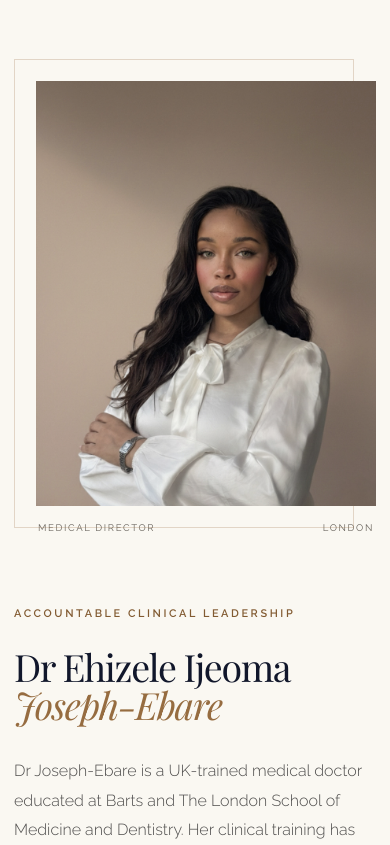
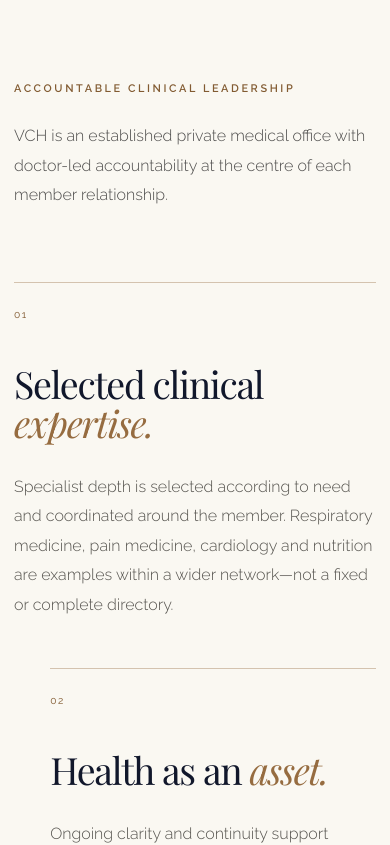
Before and after one commit to Rexdomine/VelvetCompassHealth, a React (Vite) app: page / in a window 390 px wide. Shown: the part 5260-6105 px from the top of the page. Built offline with nearby package versions, Linux system fonts and the light colour scheme.

Commit message:
fix(homepage): replace founder profile with institutional expertise

```diff
--- a/src/HomePage.jsx
+++ b/src/HomePage.jsx
@@ -117,18 +117,23 @@ export default function HomePage() {
           </div>
         </section>
 
-        <section className="director-section page-section" id="medical-director">
-          <div className="page-shell director-grid">
-            <div className="director-portrait">
-              <img src="/images/founder-portrait-new.jpg" alt="Dr Ehizele Ijeoma Joseph-Ebare" width="900" height="1125" loading="lazy" />
-              <div className="portrait-caption"><span>Medical Director</span><span>London</span></div>
+        <section className="expertise-section page-section" id="expertise">
+          <div className="page-shell">
+            <div className="expertise-intro">
+              <p className="eyebrow">Accountable clinical leadership</p>
+              <p>VCH is an established private medical office with doctor-led accountability at the centre of each member relationship.</p>
             </div>
-            <div>
-              <SectionHeading eyebrow="Accountable clinical leadership" title={<>Dr Ehizele Ijeoma <em>Joseph-Ebare</em></>}>
-                <p>Dr Joseph-Ebare is a UK-trained medical doctor educated at Barts and The London School of Medicine and Dentistry. Her clinical training has included cardiology, acute medicine, emergency medicine and complex multi-morbidity across major London teaching hospitals.</p>
-                <p>Velvet Compass Health reflects her professional standard: precise, accountable and resistant to both medical excess and medical neglect.</p>
-              </SectionHeading>
-              <blockquote>“Clinical excellence and emotional intelligence are not opposing forces. Decisive medicine requires both.”</blockquote>
+            <div className="expertise-pair">
+              <article className="expertise-proposition">
+                <p className="proposition-number" aria-hidden="true">01</p>
+                <h2>Selected clinical <em>expertise.</em></h2>
+                <p>Specialist depth is selected according to need and coordinated around the member. Respiratory medicine, pain medicine, cardiology and nutrition are examples within a wider network—not a fixed or complete directory.</p>
+              </article>
+              <article className="expertise-proposition">
+                <p className="proposition-number" aria-hidden="true">02</p>
+                <h2>Health as an <em>asset.</em></h2>
+                <p>Ongoing clarity and continuity support proportionate health decisions over time for people whose complex lives require a considered, connected clinical view.</p>
+              </article>
             </div>
           </div>
         </section>
@@ -159,7 +164,7 @@ export default function HomePage() {
             <a href="#how-it-works">How it works</a>
             <a href="#intelligence">Health intelligence</a>
             <a href="#international">International</a>
-            <a href="#medical-director">Medical Director</a>
+            <a href="#expertise">Expertise</a>
             <a href="#contact">Enquire</a>
             <a href="/memberarea">Member sign in</a>
           </nav>
--- a/src/components/SiteHeader.jsx
+++ b/src/components/SiteHeader.jsx
@@ -5,7 +5,7 @@ const links = [
   ['How it works', 'how-it-works'],
   ['Health intelligence', 'intelligence'],
   ['International', 'international'],
-  ['Medical Director', 'medical-director'],
+  ['Expertise', 'expertise'],
 ]
 
 export default function SiteHeader() {
--- a/src/index.css
+++ b/src/index.css
@@ -143,13 +143,15 @@ em { color: var(--bronze); font-weight: inherit; }
 .compass-route::after { content: ''; position: absolute; top: -4px; left: -4px; width: 9px; height: 9px; border-radius: 50%; background: var(--bronze); }
 .compass-north { position: absolute; z-index: 1; top: -8px; left: calc(50% - 5px); padding: 0 4px; background: var(--stone); color: var(--bronze); font: 600 .62rem Raleway, sans-serif; letter-spacing: .15em; }
 
-.director-section { background: var(--paper); }
-.director-grid { display: grid; grid-template-columns: .75fr 1fr; gap: clamp(60px, 10vw, 150px); align-items: center; }
-.director-portrait { position: relative; }
-.director-portrait::before { content: ''; position: absolute; inset: -22px 22px 22px -22px; border: 1px solid #966c4040; }
-.director-portrait img { width: 100%; aspect-ratio: 4 / 5; position: relative; object-fit: cover; object-position: center top; filter: saturate(.78) contrast(.98); }
-.portrait-caption { padding: 15px 2px; display: flex; justify-content: space-between; color: #6a655e; font-size: .6rem; letter-spacing: .17em; text-transform: uppercase; }
-.director-section blockquote { margin: 42px 0 0; padding: 24px 0 0 28px; border-left: 1px solid var(--bronze); color: var(--navy); font-size: clamp(1.35rem, 2.2vw, 2rem); font-style: italic; line-height: 1.5; }
+.expertise-section { background: var(--paper); }
+.expertise-intro { max-width: 620px; color: #4d4c4b; font-size: clamp(1rem, 1.3vw, 1.15rem); font-weight: 300; line-height: 1.85; }
+.expertise-intro p:last-child { margin: 0; }
+.expertise-pair { margin-top: clamp(72px, 9vw, 128px); display: grid; grid-template-columns: repeat(2, 1fr); gap: clamp(48px, 9vw, 128px); }
+.expertise-proposition { padding-top: 24px; border-top: 1px solid #966c4060; }
+.expertise-proposition:nth-child(2) { margin-top: clamp(72px, 10vw, 144px); }
+.proposition-number { margin: 0 0 42px; color: var(--bronze-text); font-size: .64rem; letter-spacing: .14em; }
+.expertise-proposition h2 { font-size: clamp(2.35rem, 4.2vw, 4.4rem); }
+.expertise-proposition > p:last-child { margin: 30px 0 0; color: #55534e; font-size: 1rem; font-weight: 300; line-height: 1.85; }
 
 .invitation-section { padding: clamp(90px, 11vw, 150px) 0; background: var(--navy); color: white; text-align: center; }
 .invitation-inner { max-width: 860px; }
@@ -209,7 +211,7 @@ em { color: var(--bronze); font-weight: inherit; }
   .hero-actions .button { border-color: var(--bronze-bright); background: var(--bronze-bright); color: var(--navy); }
   .hero-actions .text-link { width: fit-content; color: white; }
   .scroll-cue { display: none; }
-  .continuity-grid, .intelligence-grid, .international-grid, .director-grid { grid-template-columns: 1fr; gap: 56px; }
+  .continuity-grid, .intelligence-grid, .international-grid { grid-template-columns: 1fr; gap: 56px; }
   .continuity-copy { padding-top: 0; }
   .trajectory { width: 90vw; opacity: .7; }
   .journey-grid { margin-top: 56px; grid-template-columns: 1fr; }
@@ -220,7 +222,8 @@ em { color: var(--bronze); font-weight: inherit; }
   .signal-axis span { padding-top: 230px; }
   .signal-panel .trajectory { width: calc(100% - 30px); right: 15px; bottom: 125px; }
   .compass-graphic { width: min(86vw, 420px); margin: 10px auto 0; }
-  .director-portrait { width: calc(100% - 22px); margin-left: 22px; }
+  .expertise-pair { grid-template-columns: 1fr; }
+  .expertise-proposition:nth-child(2) { margin-top: 0; margin-left: 10%; }
   .safety-grid, .footer-grid { grid-template-columns: 1fr; gap: 24px; }
   .safety-grid p { font-size: .8rem; }
   .site-footer nav { margin-top: 14px; }
```
Also changed, not shown: 1 other file (tests, documents, lock files or other folders).
